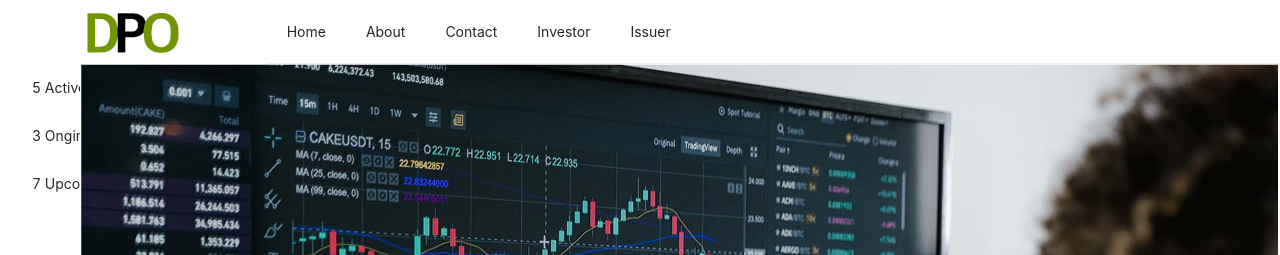
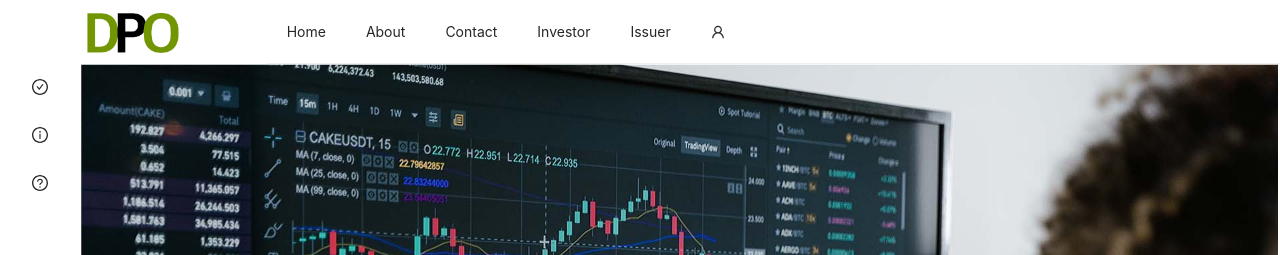
Before and after one commit to Hammad124444/DPO-frontend, a Next.js app: page / in a window 1280 px wide. Shown: the top 255 px of the page. Built offline with nearby package versions, Linux system fonts and the light colour scheme.

Commit message:
fix: sidebar, navbar

```diff
--- a/src/landing/sidebar.jsx
+++ b/src/landing/sidebar.jsx
@@ -1,7 +1,7 @@
 import { useState } from 'react';
 import { Layout, Menu } from 'antd';
-import { siderItems }  from '../core/data/siderItems';
-import { UserSwitchOutlined, UsergroupAddOutlined, UsergroupDeleteOutlined } from '@ant-design/icons';
+// import { siderItems }  from '../core/data/siderItems';
+import { CheckCircleOutlined, InfoCircleOutlined, QuestionCircleOutlined } from '@ant-design/icons';
 const { Sider } = Layout;
 
 export default function MSider() {
@@ -14,11 +14,14 @@
         <Sider width={200} collapsible collapsed={state} onCollapse={ onCollapse }>
             <Menu mode='inline'
                 style={{ height: '100%', borderRight: 0 }}>
-                {
+                {/* {
                     siderItems.map((el) => (
-                        <Menu.Item key={el.key}>{el.count}     {el.name}</Menu.Item>
+                        <Menu.Item key={el.key}>{el.count} {el.name}</Menu.Item>
                     ))
-                }
+                } */}
+                <Menu.Item key="active" icon={<CheckCircleOutlined />}>Active Issues</Menu.Item>
+                <Menu.Item key="ongoing" icon={<InfoCircleOutlined />}>Issuable Issues</Menu.Item>
+                <Menu.Item key="upcoming" icon={<QuestionCircleOutlined />}>Upcoming Issues</Menu.Item>
             </Menu>
         </Sider>
     );
--- a/src/layout/navbar.jsx
+++ b/src/layout/navbar.jsx
@@ -1,8 +1,10 @@
 import { Layout, Menu } from 'antd';
 import { menus }  from '../core/data/menu';
 import Link from 'next/link';
+import { UserOutlined, LoginOutlined, UsergroupAddOutlined } from '@ant-design/icons/lib/icons';
 
 const { Header } = Layout;
+const { SubMenu } = Menu;
 
 export default function MNavbar () {
     return (
@@ -22,6 +24,22 @@
                                 <Menu.Item key={ el.key }>{ el.name }</Menu.Item>
                             ))
                         }
+                        <SubMenu key="SubMenu" icon={<UserOutlined />}>
+                            <Menu.Item key="setting:1" icon={<LoginOutlined />}>
+                                <Link href={"/auth/signin"}>
+                                    <a>
+                                        Sign In
+                                    </a>
+                                </Link>
+                            </Menu.Item>
+                            <Menu.Item key="setting:2" icon={<UsergroupAddOutlined />}>
+                                <Link href={"/auth/register"}>
+                                    <a>
+                                        Sign In
+                                    </a>
+                                </Link>
+                            </Menu.Item>
+                        </SubMenu>
                     </Menu>
                 </div>
             </div>
```
Also changed, not shown: src/layout/footer.jsx (line endings or trailing spaces).
